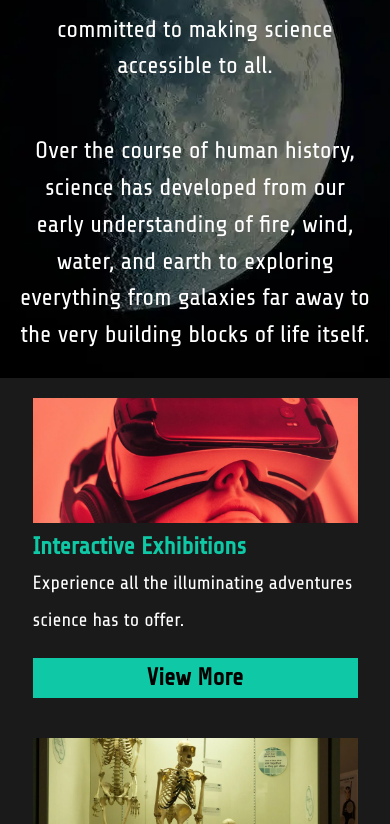
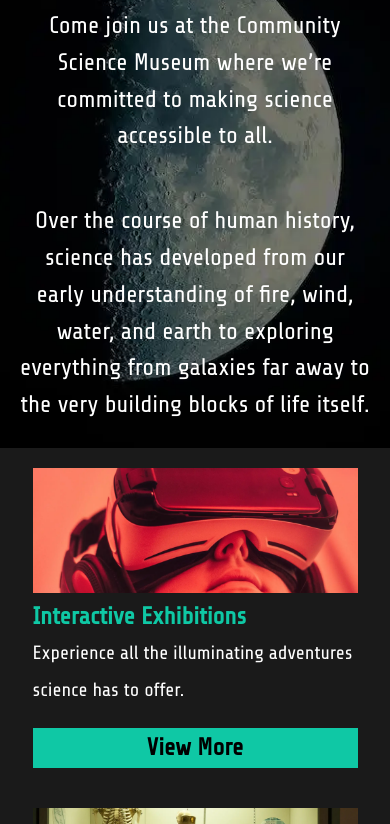
Before and after one commit to ESPR07/Noroff-Semester-Project-1, a plain HTML site: page index.html in a window 390 px wide. Shown: the part 230-1054 px from the top of the page. Drawn offline with Linux system fonts and the light colour scheme.

Commit message:
Update styles.css
Fixed vertical responsiveness

```diff
--- a/css/styles.css
+++ b/css/styles.css
@@ -65,6 +65,18 @@ body {
   padding: 0;
   font-family: "roboto", Verdana, Tahoma, sans-serif;
   background-color: var(--siteBackground);
+  display: flex;
+  flex-direction: column;
+  justify-content: space-between;
+  min-height: 100vh;
+}
+
+main {
+  margin-top: 70px;
+  display: flex;
+  flex-direction: column;
+  justify-content: space-between;
+  flex: 1 1 auto;
 }
 
 a:link,
```
